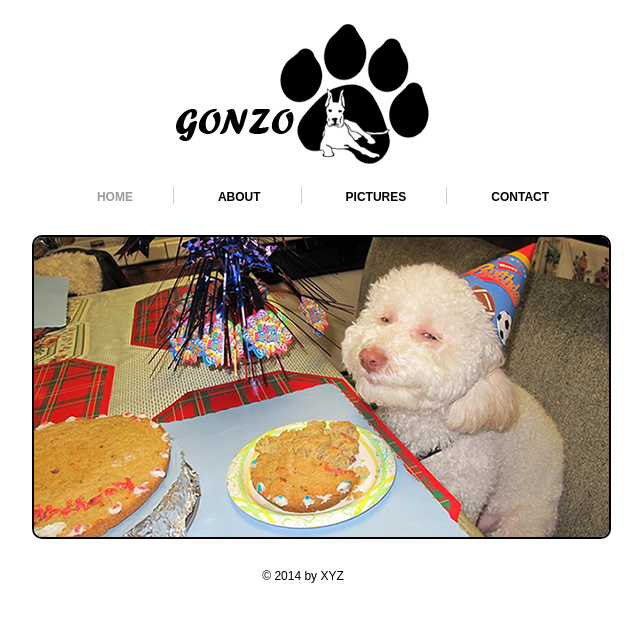
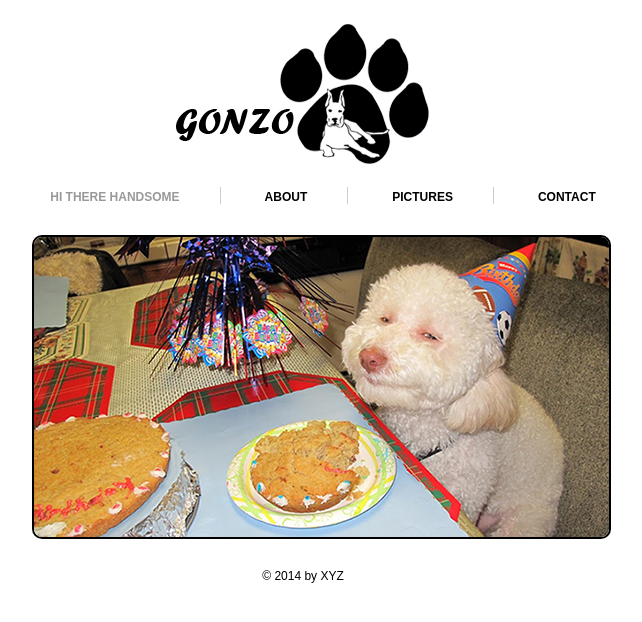
Before and after one commit to gordicaleksa/tutorials, a plain HTML site: page index.html in a window 1280 px wide. Shown: the whole page, without its empty margins (337-979 px from the left). Drawn offline with Linux system fonts and the light colour scheme.

Commit message:
Changend the title and heading
A bit of change won't hurt

```diff
--- a/index.html
+++ b/index.html
@@ -2,7 +2,7 @@
 <html xmlns="http://www.w3.org/1999/xhtml">
 <head>
 <meta http-equiv="Content-Type" content="text/html; charset=iso-8859-1" />
-<title>GONZO</title>
+<title>Sweet Dawgs</title>
 <link href="css/style.css" rel="stylesheet" type="text/css" />
 </head>
 <body>
@@ -26,7 +26,7 @@
 
 	<div class="navigation">
 		<ul>
-			<li><a class="active" href="index.html">HOME</a></li>
+			<li><a class="active" href="index.html">HI THERE HANDSOME</a></li>
 			<li><a href="about.html">ABOUT</a></li>
 			<li><a href="picture.html">PICTURES</a></li>
 			<li class="bdr"><a class="pdg" href="contact.html">CONTACT</a></li>
```
